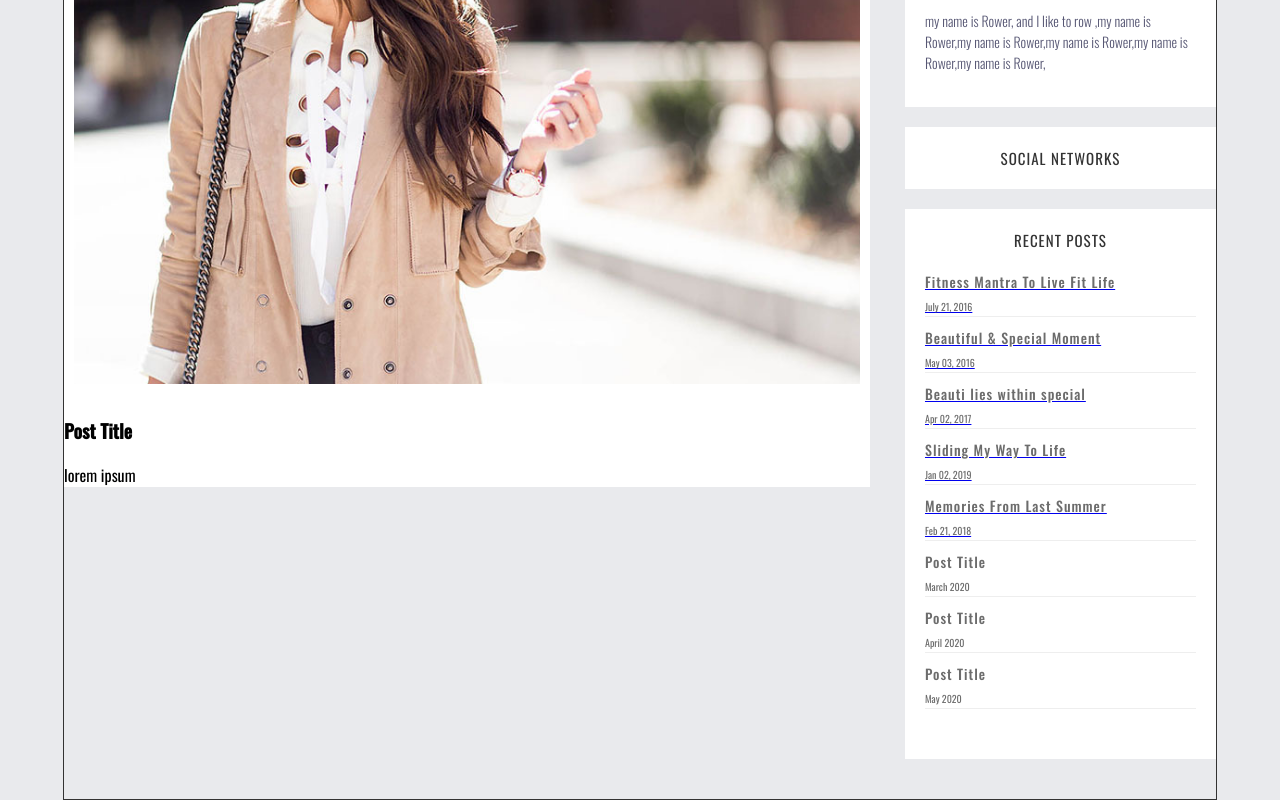
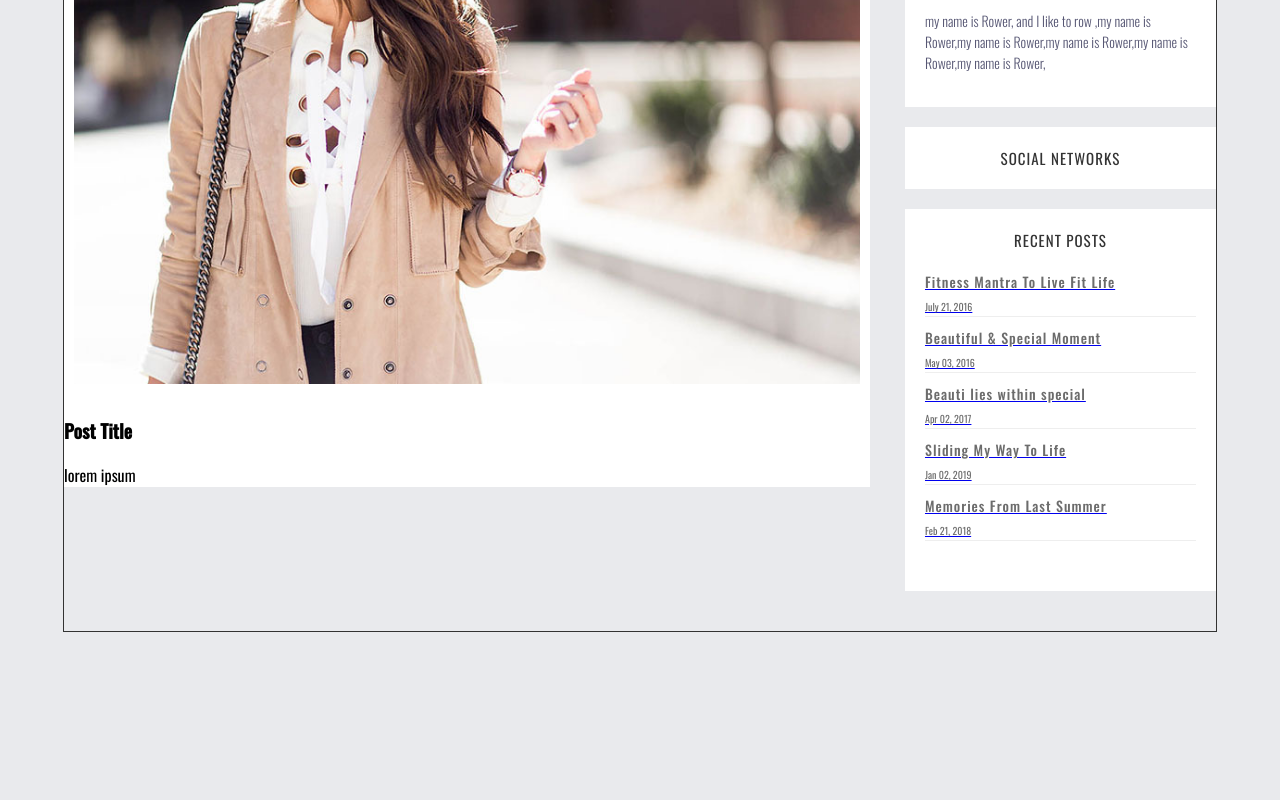
Before and after one commit to ChristianOlmosUSA/0x00lmosBlog, a React (Create React App) app: page /post/1 in a window 1280 px wide. Shown: the part 571-1371 px from the top of the page. After the commit the page ends 1203 px from the top, so only its background shows below. Built offline with nearby package versions, Linux system fonts and the light colour scheme.

Commit message:
sidebar maps json and links to posts

```diff
--- a/src/components/SideBar/index.js
+++ b/src/components/SideBar/index.js
@@ -46,36 +46,20 @@ const SideBar = (props) => {
                 <div className="recentPosts">
 
                     {
-                    posts.map(post=>{
+                    posts.map(post=>{               {/* here we map the json out into our sidebar as quick links*/}
                         return(
-                            <NavLink to={`/post/1`}>
+                            <NavLink to={`/post/${post.id}`}>
                                 <div className="recentPost">
                                     <h3>{post.blogTitle}</h3>
                                         <span>{post.postedOn}</span>
                                 </div>
                             </NavLink>
 
-                        )
+                        );
                     })
 
                     }
 
-
-
-                    <div className="recentPost">
-                        <h3 className="recentPostTitle">Post Title</h3>
-                        <span>March 2020</span>
-                    </div>
-
-                    <div className="recentPost">
-                        <h3 className="recentPostTitle">Post Title</h3>
-                        <span>April 2020</span>
-                    </div>
-
-                    <div className="recentPost">
-                        <h3 className="recentPostTitle">Post Title</h3>
-                        <span>May 2020</span>
-                    </div>
                 </div>
             </Card>
       </div>
```
